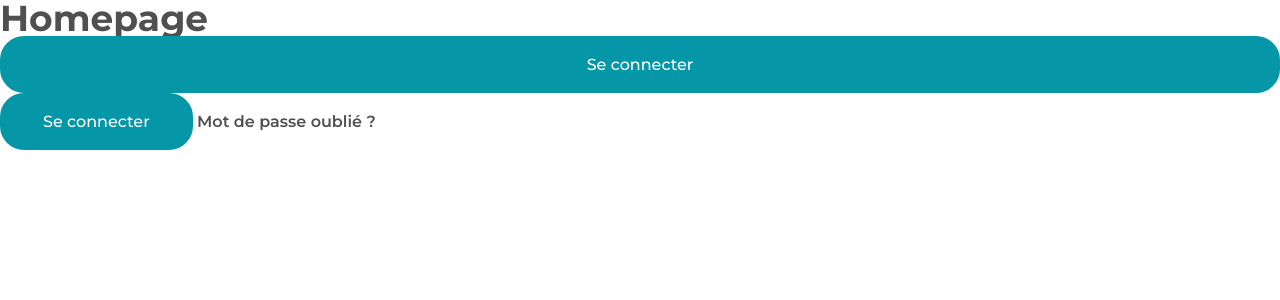
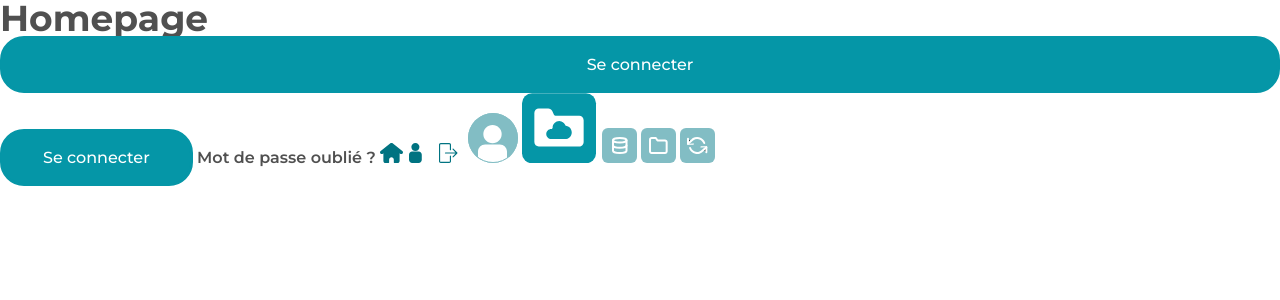
Before and after one commit to lestox/Cloud_Project, a SvelteKit app in the folder front/: page / in a window 1280 px wide. Shown: the top 300 px of the page. Built offline with nearby package versions, Linux system fonts and the light colour scheme.

Commit message:
add Icon Component and Images

```diff
--- a/front/src/assets/global.css
+++ b/front/src/assets/global.css
@@ -119,6 +119,12 @@ body{
   font-size: var(--font-size-regular);
 }
 
+.block-center{
+  display: flex;
+  margin-left: auto;
+  margin-right: auto;
+}
+
 
 
 
--- /dev/null
+++ b/front/src/assets/icons/AccountIcon.svelte
@@ -0,0 +1,2 @@
+<path fill-rule="evenodd" clip-rule="evenodd" d="M6.41959 0C8.64181 0 10.4317 1.79016 10.4317 4.0121C10.4317 6.29597 8.64153 8.08599 6.41959 8.08599C4.13572 8.08599 2.3457 6.29583 2.3457 4.0121C2.3457 1.78987 4.13586 0 6.41959 0Z" fill="#007381"/>
+<path fill-rule="evenodd" clip-rule="evenodd" d="M3.14811 8.58026H9.62947C11.3578 8.58026 12.7776 10 12.7776 11.7284V16.8519C12.7776 18.5803 11.3578 20 9.62947 20H3.14811C1.41973 20 0 18.5802 0 16.8519V11.7284C0 10 1.41977 8.58026 3.14811 8.58026Z" fill="#007381"/>
--- /dev/null
+++ b/front/src/assets/icons/BackupIcon.svelte
@@ -0,0 +1,7 @@
+<rect width="35" height="35" rx="6" fill="#82BDC4"/>
+<path d="M8 10.8316V15.8329H13.0013" fill="#82BDC4"/>
+<path d="M8 10.8316V15.8329H13.0013" stroke="white" stroke-width="2" stroke-linecap="round" stroke-linejoin="round"/>
+<path d="M26.3381 24.1684V19.1671H21.3368" fill="#82BDC4"/>
+<path d="M26.3381 24.1684V19.1671H21.3368" stroke="white" stroke-width="2" stroke-linecap="round" stroke-linejoin="round"/>
+<path d="M24.2459 14.9993C23.8232 13.8047 23.1047 12.7366 22.1575 11.8947C21.2103 11.0528 20.0653 10.4646 18.8293 10.185C17.5933 9.9053 16.3066 9.9433 15.0892 10.2954C13.8719 10.6475 12.7635 11.3023 11.8677 12.1986L8 15.8329M26.3382 19.1671L22.4705 22.8014C21.5746 23.6977 20.4663 24.3525 19.2489 24.7046C18.0316 25.0567 16.7449 25.0947 15.5089 24.815C14.2729 24.5354 13.1278 23.9472 12.1807 23.1053C11.2335 22.2634 10.515 21.1953 10.0922 20.0007" fill="#82BDC4"/>
+<path d="M24.2459 14.9993C23.8232 13.8047 23.1047 12.7366 22.1575 11.8947C21.2103 11.0528 20.0653 10.4646 18.8293 10.185C17.5933 9.9053 16.3066 9.9433 15.0892 10.2954C13.8719 10.6475 12.7635 11.3023 11.8677 12.1986L8 15.8329M26.3382 19.1671L22.4705 22.8014C21.5746 23.6977 20.4663 24.3525 19.2489 24.7046C18.0316 25.0567 16.7449 25.0947 15.5089 24.815C14.2729 24.5354 13.1278 23.9472 12.1807 23.1053C11.2335 22.2634 10.515 21.1953 10.0922 20.0007" stroke="white" stroke-width="2" stroke-linecap="round" stroke-linejoin="round" fill="transparent"/>
--- /dev/null
+++ b/front/src/assets/icons/DatabaseIcon.svelte
@@ -0,0 +1,4 @@
+<rect width="35" height="35" rx="6" fill="#82BDC4"/>
+<path d="M17.75 14.5C21.4779 14.5 24.5 13.4926 24.5 12.25C24.5 11.0074 21.4779 10 17.75 10C14.0221 10 11 11.0074 11 12.25C11 13.4926 14.0221 14.5 17.75 14.5Z" stroke="white" stroke-width="2" stroke-linecap="round" stroke-linejoin="round" fill="transparent"/>
+<path d="M24.5 17.5C24.5 18.745 21.5 19.75 17.75 19.75C14 19.75 11 18.745 11 17.5" stroke="white" stroke-width="2" stroke-linecap="round" stroke-linejoin="round" fill="transparent"/>
+<path d="M11 12.25V22.75C11 23.995 14 25 17.75 25C21.5 25 24.5 23.995 24.5 22.75V12.25" stroke="white" stroke-width="2" stroke-linecap="round" stroke-linejoin="round" fill="transparent"/>
--- /dev/null
+++ b/front/src/assets/icons/HomeIcon.svelte
@@ -0,0 +1,2 @@
+
+<path fill-rule="evenodd" clip-rule="evenodd" d="M23.0014 9.10325C22.9496 8.61544 22.7085 8.17978 22.3227 7.87672L12.9195 0.490337C12.0871 -0.163446 10.9246 -0.163446 10.0922 0.490337L0.688969 7.87672C0.303245 8.17978 0.0621432 8.61544 0.0102844 9.10325C-0.0414017 9.59122 0.102903 10.0678 0.416714 10.4457C1.03421 11.1887 2.16459 11.2998 2.93667 10.6933L3.38725 10.3394V17.9563C3.38725 19.0833 4.30399 20 5.43095 20H8.65174C8.91242 20 9.12365 19.7888 9.12365 19.5283V16.6434C9.12365 15.3516 10.1745 14.3007 11.4664 14.3007C12.7583 14.3007 13.8092 15.3516 13.8092 16.6434V19.5283C13.8092 19.7888 14.0206 20 14.2811 20H17.5809C18.7079 20 19.6246 19.0833 19.6246 17.9563V10.3394L20.075 10.6933C20.8474 11.2999 21.9778 11.1887 22.5951 10.4457C22.9089 10.0678 23.0532 9.59122 23.0015 9.10325" fill="#007381"/>
--- /dev/null
+++ b/front/src/assets/icons/ProjectIcon.svelte
@@ -0,0 +1,2 @@
+<rect y="0.281677" width="74" height="70" rx="10" fill="#0596A7"/>
+<path fill-rule="evenodd" clip-rule="evenodd" d="M61.65 27.1532C61.65 24.7053 59.6662 22.7195 57.2183 22.7195H34.1798C33.1189 22.7195 32.1535 22.1059 31.7046 21.1436C31.244 20.1592 30.6964 18.9863 30.2358 18.002C29.5064 16.4413 27.9408 15.4452 26.2203 15.4452H16.7819C14.3339 15.4452 12.3501 17.4309 12.3501 19.8789V49.0849C12.3501 51.5328 14.3339 53.5186 16.7819 53.5186H57.2176C58.3924 53.5186 59.5194 53.0511 60.3508 52.2197C61.1823 51.3883 61.6497 50.2613 61.6497 49.0849L61.65 27.1532ZM39.4208 28.4521C41.4286 29.1306 43.0079 30.7422 43.642 32.77C47.059 33.0471 49.7502 35.9135 49.7502 39.4016C49.7502 43.0751 46.7684 46.057 43.0947 46.057H29.3024C26.5145 46.057 24.2498 43.7927 24.2498 41.003C24.2498 38.2151 26.5141 35.9504 29.3024 35.9504C29.4861 35.9504 29.6644 35.9606 29.8412 35.9792C30.0708 35.5967 30.3376 35.2397 30.637 34.9133L30.6355 34.7569C30.6355 31.0848 33.6173 28.103 37.2909 28.103L39.4209 28.4514L39.4208 28.4521Z" fill="white"/>
--- /dev/null
+++ b/front/src/assets/icons/StorageIcon.svelte
@@ -0,0 +1,2 @@
+<rect width="35" height="35" rx="6" fill="#82BDC4"/>
+<path d="M25.6667 23.3333C25.6667 23.7754 25.4911 24.1993 25.1785 24.5118C24.866 24.8244 24.442 25 24 25H10.6667C10.2246 25 9.80072 24.8244 9.48816 24.5118C9.17559 24.1993 9 23.7754 9 23.3333V11.6667C9 11.2246 9.17559 10.8007 9.48816 10.4882C9.80072 10.1756 10.2246 10 10.6667 10H14.8333L16.5 12.5H24C24.442 12.5 24.866 12.6756 25.1785 12.9882C25.4911 13.3007 25.6667 13.7246 25.6667 14.1667V23.3333Z" fill="#82BDC4" stroke="white" stroke-width="2" stroke-linecap="round" stroke-linejoin="round"/>
--- /dev/null
+++ b/front/src/assets/icons/UserIcon.svelte
@@ -0,0 +1,4 @@
+<circle cx="25" cy="25" r="25" fill="#82BDC4"/>
+<path fill-rule="evenodd" clip-rule="evenodd" d="M24.5698 12C29.6134 12 33.6757 16.0629 33.6757 21.1059C33.6757 26.2893 29.6127 30.352 24.5698 30.352C19.3863 30.352 15.3237 26.289 15.3237 21.1059C15.3237 16.0623 19.3866 12 24.5698 12Z" fill="white"/>
+<path fill-rule="evenodd" clip-rule="evenodd" d="M17.1449 31.4738H31.855C35.7778 31.4738 39 34.6961 39 38.6187V44.5C39 48.4227 27 49.5 25 49.5L17.1449 48.5C13.5 46 9.5 45 10 44.5V38.6187C10 34.696 13.2223 31.4738 17.1449 31.4738Z" fill="white"/>
+<circle cx="25" cy="25" r="24.5" stroke="#82BDC4" fill="transparent" />
--- /dev/null
+++ b/front/src/components/UI/atoms/Icon.svelte
@@ -0,0 +1,41 @@
+<script>
+  export let name = ''
+  export let color = 'currentColor'
+  export let iconClass = 'icon--small'
+</script>
+
+<svg
+  xmlns="http://www.w3.org/2000/svg"
+  aria-labelledby={name}
+  role="presentation"
+  class={iconClass}
+>
+  <title id={name} lang="en">{`${name} icon`}</title>
+  <g fill={color}>
+    <slot />
+  </g>
+</svg>
+
+
+<style>
+  .icon--small{
+    height: 20px;
+    width: 25px;
+  }
+
+  .icon--medium{
+    height: 35px;
+    width: 35px;
+    object-fit: cover;
+  }
+
+  .icon--large{
+    height: 50px;
+    width: 50px;
+  }
+
+  .icon-project{
+    height: 70px;
+    width: 75px;
+  }
+</style>
--- a/front/src/components/UI/atoms/Image.svelte
+++ b/front/src/components/UI/atoms/Image.svelte
@@ -0,0 +1,39 @@
+<script>
+  /**
+   * @type {string}
+  */
+  export let imageSrc = '';
+  export let imageAlt = 'image';
+  export let imageStyle = 'image--large';
+</script>
+
+<img
+  src={imageSrc}
+  alt={imageAlt}
+  class={imageStyle}
+/>
+
+<style>
+  .image--large{
+    height: 775px;
+    width: 895px;
+    object-fit: cover;
+    border-radius: var(--border-radius);
+  }
+
+  .icon--small{
+    height: 20px;
+    width: auto;
+  }
+
+  .icon-medium{
+    height: 35px;
+    width: 35px;
+    object-fit: cover;
+  }
+
+  .icon--large{
+    height: 70px;
+    width: auto;
+  }
+</style>
```
Also changed, not shown: front/src/assets/icons/LogoutIcon.svelte (added, +1 -0 lines), front/src/routes/+page.svelte (+38 -1 lines), front/src/assets/img/logo_color.png (added), front/src/assets/img/logo_white.png (added).
